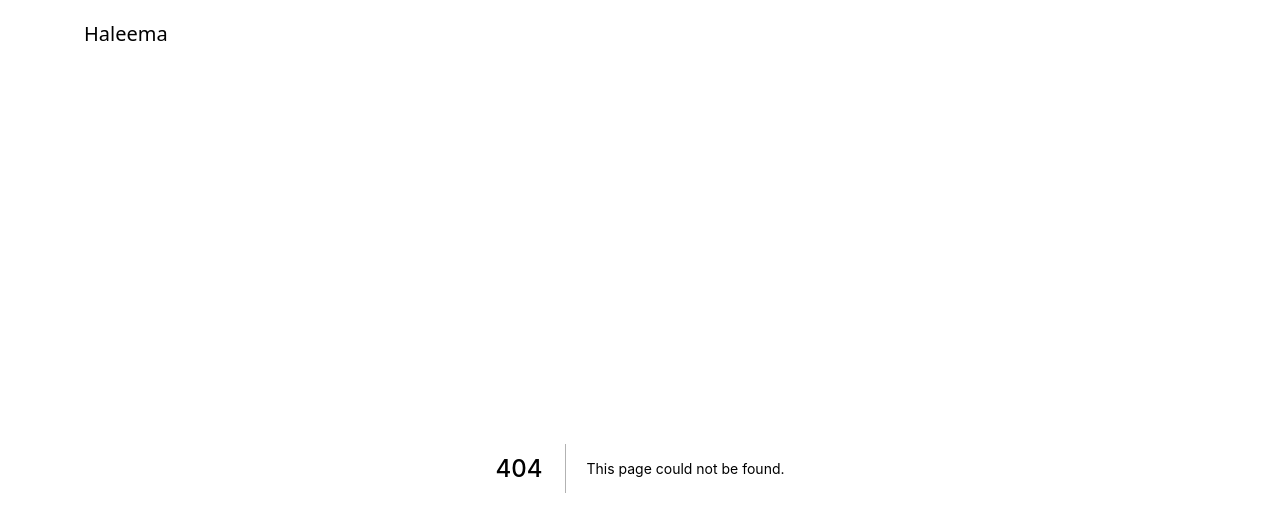
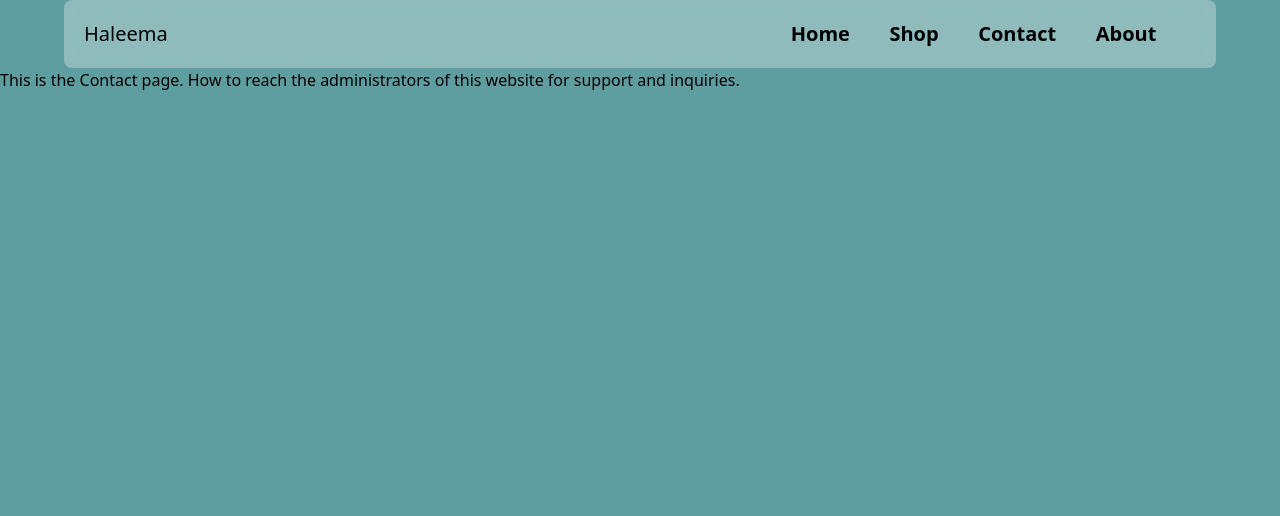
Before and after one commit to Habeebullahi01/Savoir_Care_Client, a Next.js app: page /contact in a window 1280 px wide. Before the commit this address had no page. Shown: the top 516 px of the page. Built offline with nearby package versions, Linux system fonts and the light colour scheme.

Commit message:
Nav Links

```diff
--- a/components/nav/Nav.js
+++ b/components/nav/Nav.js
@@ -38,24 +38,6 @@ const Nav = ({ view }) => {
   //   });
   // }, []);
 
-  function links() {
-    return (
-      <>
-        <li>
-          <Link href="/"> Home</Link>
-        </li>
-        <li>
-          <Link href={"/"}> Shop</Link>
-        </li>
-        <li>
-          <Link href={"/"}> Contact</Link>
-        </li>
-        <li>
-          <Link href={"/"}> About</Link>
-        </li>
-      </>
-    );
-  }
   const mobileDisplay = () => {
     /* How to change css properties from within here. */
     const [menuOpen, setMenuOpen] = useState(false);
@@ -63,6 +45,7 @@ const Nav = ({ view }) => {
       setMenuOpen(val);
     };
     useEffect(() => {});
+
     return (
       <div className={`${style.navLinkContainer}`}>
         <button
@@ -84,7 +67,34 @@ const Nav = ({ view }) => {
               >
                 CLOSE
               </button>
-              {links}
+              <li
+                onClick={() => {
+                  toggleMenu(false);
+                }}
+              >
+                <Link href="/"> Home</Link>
+              </li>
+              <li
+                onClick={() => {
+                  toggleMenu(false);
+                }}
+              >
+                <Link href={"/shop"}> Shop</Link>
+              </li>
+              <li
+                onClick={() => {
+                  toggleMenu(false);
+                }}
+              >
+                <Link href={"/contact"}> Contact</Link>
+              </li>
+              <li
+                onClick={() => {
+                  toggleMenu(false);
+                }}
+              >
+                <Link href={"/about"}> About</Link>
+              </li>
             </ul>
           </>
         ) : null}
@@ -93,7 +103,22 @@ const Nav = ({ view }) => {
   };
 
   const desktopDisplay = () => {
-    return <ul className={`${style.desktopMenu} text-xl`}>{links}</ul>;
+    return (
+      <ul className={`${style.desktopMenu} text-xl`}>
+        <li>
+          <Link href="/"> Home</Link>
+        </li>
+        <li>
+          <Link href={"/shop"}> Shop</Link>
+        </li>
+        <li>
+          <Link href={"/contact"}> Contact</Link>
+        </li>
+        <li>
+          <Link href={"/about"}> About</Link>
+        </li>
+      </ul>
+    );
   };
   // mobileView ? mobileDisplay : desktopDisplay;
 
--- /dev/null
+++ b/pages/about.js
@@ -0,0 +1,5 @@
+const About = () => {
+  return <h1>This is the About page. The story of this website.</h1>;
+};
+
+export default About;
--- /dev/null
+++ b/pages/contact.js
@@ -0,0 +1,10 @@
+const Contact = () => {
+  return (
+    <h1>
+      This is the Contact page. How to reach the administrators of this website
+      for support and inquiries.
+    </h1>
+  );
+};
+
+export default Contact;
--- /dev/null
+++ b/pages/shop.js
@@ -0,0 +1,5 @@
+const Shop = () => {
+  return <h1>This is the Shop page. The main part of this website.</h1>;
+};
+
+export default Shop;
```
